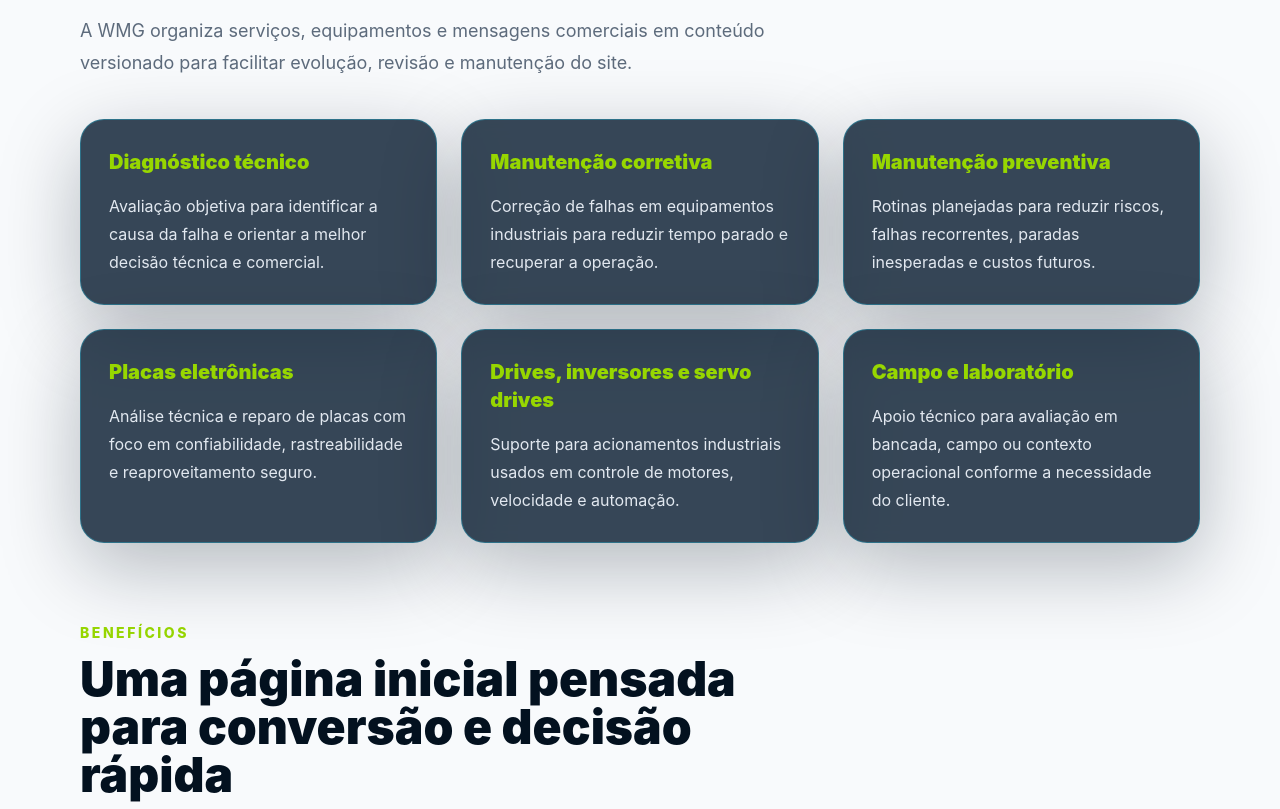
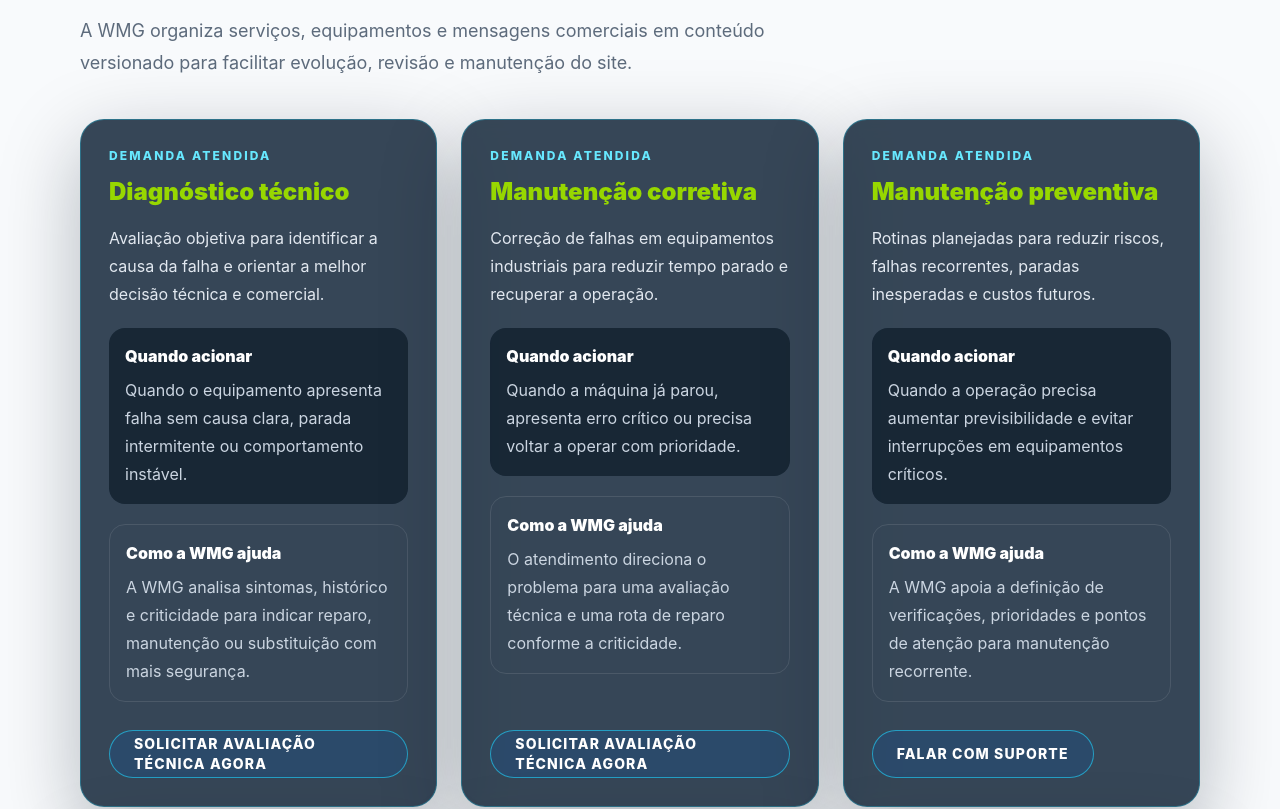
Before and after one commit to Dev-RuiDiniz/Site_WMG_AssistenciaTecnica, a React (Vite) app: page / in a window 1280 px wide. Shown: the part 1744-2553 px from the top of the page. Built offline with nearby package versions, Linux system fonts and the light colour scheme.

Commit message:
feat(servicos): implementa cards com ctas por demanda

```diff
--- a/src/App.tsx
+++ b/src/App.tsx
@@ -56,7 +56,10 @@
       </section>
 
       <Container className="py-16 md:py-24">
-        <section className="grid gap-8 rounded-3xl bg-slate-100 p-6 md:grid-cols-[0.9fr_1.1fr] md:p-10" aria-labelledby="pain-title">
+        <section
+          className="grid gap-8 rounded-3xl bg-slate-100 p-6 md:grid-cols-[0.9fr_1.1fr] md:p-10"
+          aria-labelledby="pain-title"
+        >
           <SectionTitle
             eyebrow={homeContent.painSection.eyebrow}
             title={homeContent.painSection.title}
@@ -78,13 +81,43 @@
             title={homeContent.servicesSection.title}
             description={homeContent.servicesSection.description}
           />
-          <div className="grid gap-6 md:grid-cols-3">
-            {servicesContent.map((service) => (
-              <Card key={service.slug} variant="service">
-                <h3 className="mb-4 text-xl font-black text-wmg-lime-500">{service.title}</h3>
-                <p className="leading-7 text-slate-200">{service.description}</p>
-              </Card>
-            ))}
+
+          <div className="grid gap-6 md:grid-cols-2 xl:grid-cols-3">
+            {servicesContent.map((service) => {
+              const serviceCta = getCtaById(service.ctaId);
+
+              return (
+                <Card key={service.slug} variant="service">
+                  <div className="flex h-full flex-col gap-5">
+                    <div>
+                      <p className="mb-3 text-xs font-extrabold uppercase tracking-[0.18em] text-wmg-cyan-300">
+                        Demanda atendida
+                      </p>
+                      <h3 className="text-2xl font-black text-wmg-lime-500">{service.title}</h3>
+                      <p className="mt-4 leading-7 text-slate-200">{service.description}</p>
+                    </div>
+
+                    <div className="rounded-2xl bg-wmg-navy-950/60 p-4">
+                      <h4 className="font-black text-white">Quando acionar</h4>
+                      <p className="mt-2 leading-7 text-slate-300">{service.demand}</p>
+                    </div>
+
+                    <div className="rounded-2xl border border-white/10 p-4">
+                      <h4 className="font-black text-white">Como a WMG ajuda</h4>
+                      <p className="mt-2 leading-7 text-slate-300">{service.response}</p>
+                    </div>
+
+                    <div className="mt-auto pt-2">
+                      {serviceCta ? (
+                        <Button href={serviceCta.href} variant="secondary">
+                          {serviceCta.label}
+                        </Button>
+                      ) : null}
+                    </div>
+                  </div>
+                </Card>
+              );
+            })}
           </div>
         </section>
 
@@ -112,7 +145,10 @@
           />
         </section>
 
-        <section className="mt-20 grid gap-10 rounded-3xl bg-wmg-navy-950 p-6 text-white md:p-10" aria-labelledby="credibility-title">
+        <section
+          className="mt-20 grid gap-10 rounded-3xl bg-wmg-navy-950 p-6 text-white md:p-10"
+          aria-labelledby="credibility-title"
+        >
           <SectionTitle
             eyebrow={homeContent.credibilitySection.eyebrow}
             title={homeContent.credibilitySection.title}
@@ -136,23 +172,22 @@
             <h2 id="contact-title" className="text-3xl font-black text-white md:text-4xl">
               {homeContent.contactSection.title}
             </h2>
-            <p className="mt-4 max-w-3xl leading-8 text-slate-200">
-              {homeContent.contactSection.description}
-            </p>
+            <p className="mt-4 max-w-3xl leading-8 text-slate-200">{homeContent.contactSection.description}</p>
             <div className="mt-6">{contactCta ? <Button href={contactCta.href}>{contactCta.label}</Button> : null}</div>
           </Card>
         </section>
 
-        <section className="mt-20 rounded-3xl border border-slate-200 bg-white p-6 shadow-xl md:p-10" aria-label="Chamada final da página inicial">
+        <section
+          className="mt-20 rounded-3xl border border-slate-200 bg-white p-6 shadow-xl md:p-10"
+          aria-label="Chamada final da página inicial"
+        >
           <p className="mb-3 text-sm font-extrabold uppercase tracking-[0.18em] text-wmg-cyan-700">
             {homeContent.finalCtaSection.eyebrow}
           </p>
           <h2 className="max-w-4xl text-3xl font-black text-wmg-navy-950 md:text-5xl">
             {homeContent.finalCtaSection.title}
           </h2>
-          <p className="mt-4 max-w-3xl leading-8 text-slate-600">
-            {homeContent.finalCtaSection.description}
-          </p>
+          <p className="mt-4 max-w-3xl leading-8 text-slate-600">{homeContent.finalCtaSection.description}</p>
           <div className="mt-8 flex flex-wrap gap-4">
             {finalPrimaryCta ? <Button href={finalPrimaryCta.href}>{finalPrimaryCta.label}</Button> : null}
             {finalSecondaryCta ? (
```
